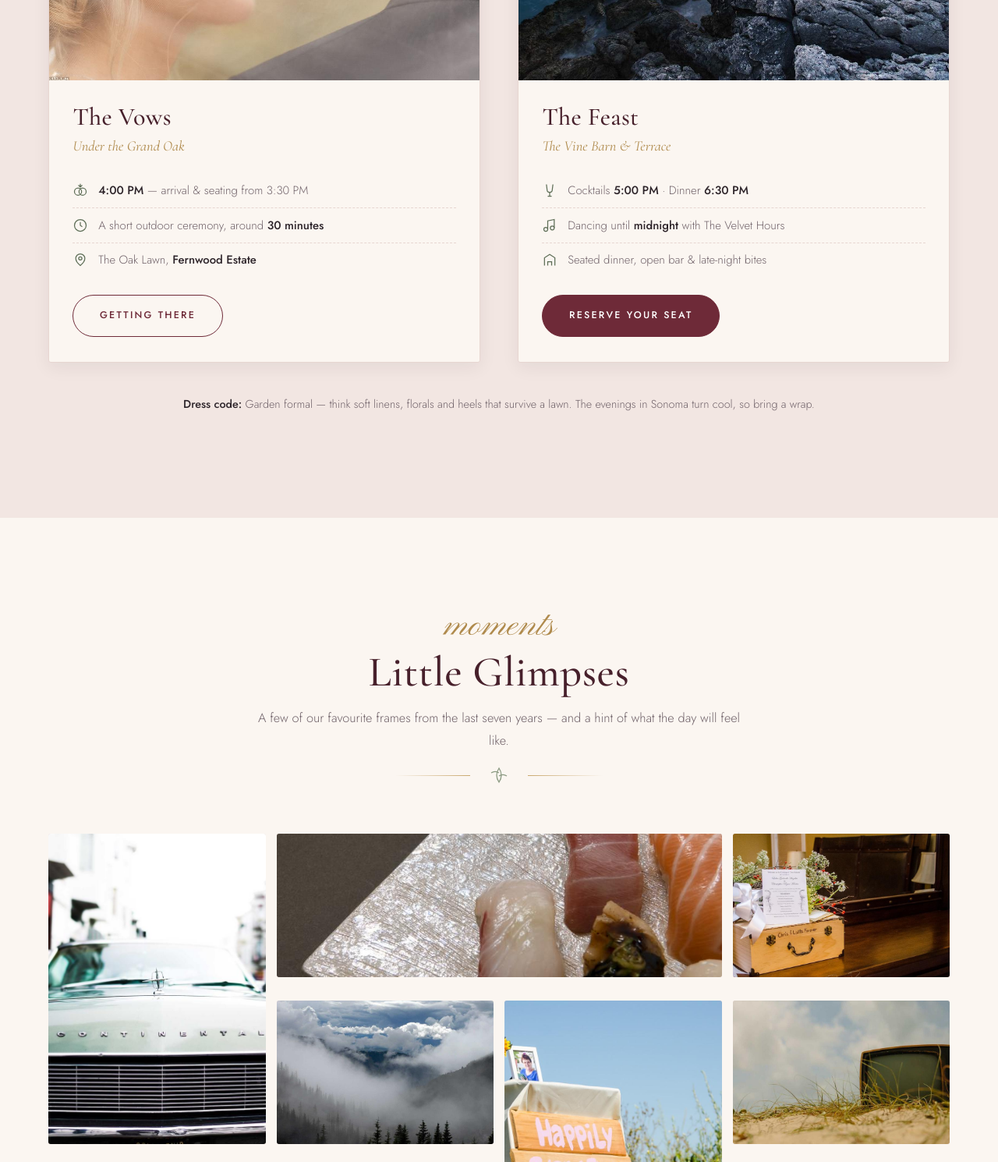
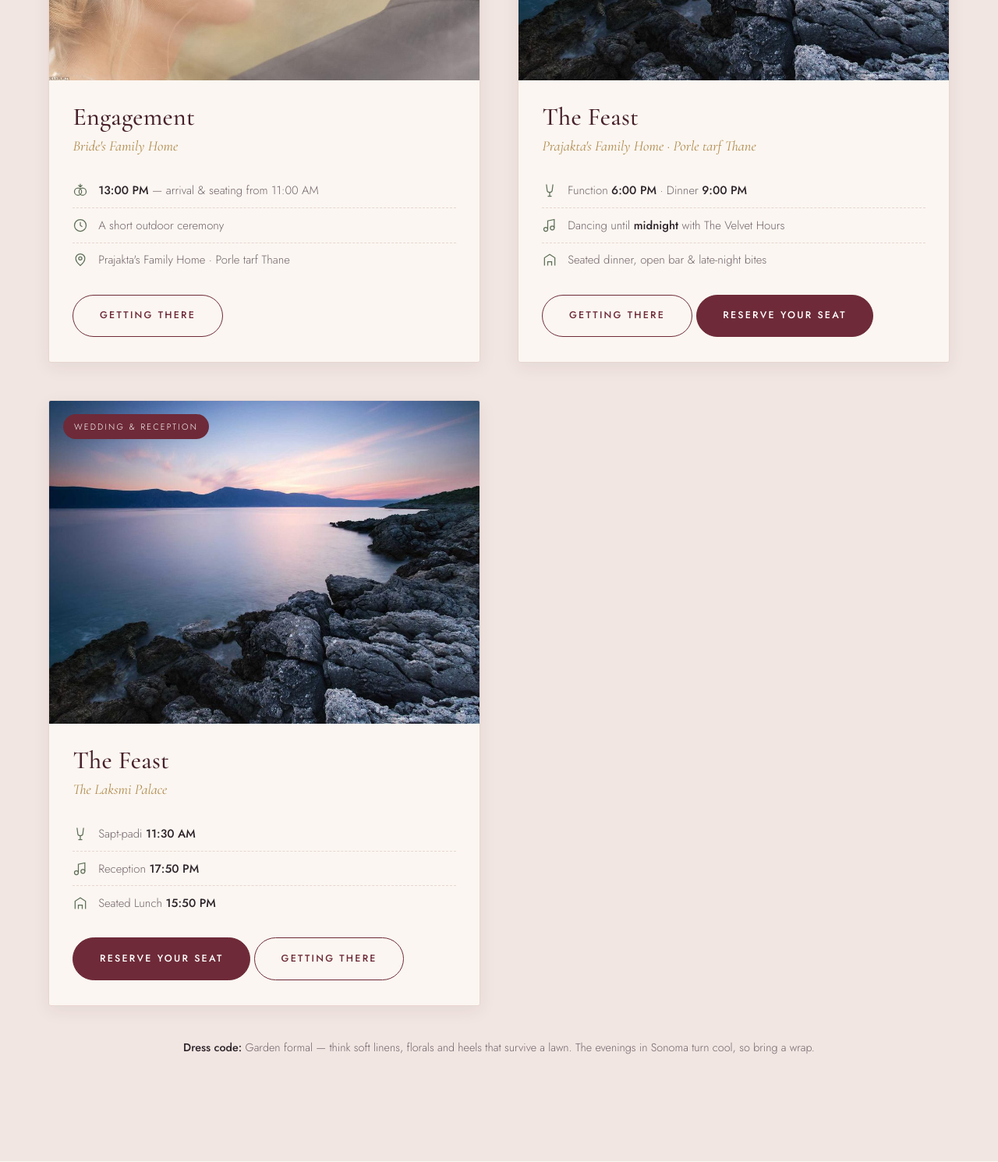
Before and after one commit to PrajaktaChechar/kupra.story, a plain HTML site: page index.html in a window 1280 px wide. Shown: the part 4940-6430 px from the top of the page at 78% size. Drawn offline with nearby package versions, Linux system fonts and the light colour scheme.

Commit message:
Update index.html

```diff
--- a/index.html
+++ b/index.html
@@ -156,7 +156,7 @@
       <div class="container">
         <div class="section-head reveal">
           <span class="eyebrow">the celebration</span>
-          <h2 id="details-title">The Details</h2>
+          <h2 id="details-title">The FunctionDetails</h2>
           <p>One estate, one unforgettable evening. Here is everything you need to know about the day itself.</p>
           <div class="sprig" aria-hidden="true"><svg viewBox="0 0 46 22" fill="none" stroke="currentColor" stroke-width="1.3"><path d="M23 2c-4 6-4 12 0 18 4-6 4-12 0-18Z"/><path d="M23 8c-3-2-7-2-10 0M23 12c3-2 7-2 10 0"/></svg></div>
         </div>
@@ -168,38 +168,39 @@
               <span class="tag">Ceremony</span>
             </div>
             <div class="detail-body">
-              <h3>The Vows</h3>
-              <p class="place">Under the Grand Oak</p>
+              <h3>Engagement</h3>
+              <p class="place">Bride's Family Home</p>
               <ul class="detail-list">
                 <li>
                   <svg viewBox="0 0 24 24" fill="none" stroke="currentColor" stroke-width="1.5" aria-hidden="true"><circle cx="8.5" cy="14" r="5.5"/><circle cx="15.5" cy="14" r="5.5"/><path d="M9 4l3 3 3-3M12 7V2"/></svg>
-                  <span><b>4:00 PM</b> &mdash; arrival &amp; seating from 3:30 PM</span>
+                  <span><b>13:00 PM</b> &mdash; arrival &amp; seating from 11:00 AM</span>
                 </li>
                 <li>
                   <svg viewBox="0 0 24 24" fill="none" stroke="currentColor" stroke-width="1.5" aria-hidden="true"><circle cx="12" cy="12" r="9"/><path d="M12 7v5l3 2"/></svg>
-                  <span>A short outdoor ceremony, around <b>30 minutes</b></span>
+                  <span>A short outdoor ceremony</span>
                 </li>
                 <li>
                   <svg viewBox="0 0 24 24" fill="none" stroke="currentColor" stroke-width="1.5" aria-hidden="true"><path d="M12 21s-7-5.6-7-11a7 7 0 0 1 14 0c0 5.4-7 11-7 11Z"/><circle cx="12" cy="10" r="2.5"/></svg>
-                  <span>The Oak Lawn, <b>Fernwood Estate</b></span>
+                  <span>Prajakta's Family Home · Porle tarf Thane</span>
                 </li>
               </ul>
-              <a href="#travel" class="btn-ec btn-ec--ghost">Getting there</a>
+              <!-- <a href="#travel" class="btn-ec btn-ec--ghost">Getting there</a> -->
+              <a href="https://maps.app.goo.gl/tqHvwuJ9mN3yAmko6" class="btn-ec btn-ec--ghost">Getting there</a>
             </div>
           </article>
 
           <article class="detail-card reveal">
             <div class="detail-frame">
               <img src="img/reception.jpg" alt="Long banquet table set for a candlelit reception" loading="lazy">
-              <span class="tag">Reception</span>
+              <span class="tag">Haldi</span>
             </div>
             <div class="detail-body">
               <h3>The Feast</h3>
-              <p class="place">The Vine Barn &amp; Terrace</p>
+              <p class="place">Prajakta's Family Home · Porle tarf Thane</p>
               <ul class="detail-list">
                 <li>
                   <svg viewBox="0 0 24 24" fill="none" stroke="currentColor" stroke-width="1.5" aria-hidden="true"><path d="M7 3l1 8a4 4 0 0 0 8 0l1-8"/><path d="M12 15v6M9 21h6"/></svg>
-                  <span>Cocktails <b>5:00 PM</b> · Dinner <b>6:30 PM</b></span>
+                  <span>Function <b>6:00 PM</b> · Dinner <b>9:00 PM</b></span>
                 </li>
                 <li>
                   <svg viewBox="0 0 24 24" fill="none" stroke="currentColor" stroke-width="1.5" aria-hidden="true"><path d="M9 18V5l10-2v13"/><circle cx="6" cy="18" r="3"/><circle cx="16" cy="16" r="3"/></svg>
@@ -210,7 +211,35 @@
                   <span>Seated dinner, open bar &amp; late-night bites</span>
                 </li>
               </ul>
+              <a href="https://maps.app.goo.gl/tqHvwuJ9mN3yAmko6" class="btn-ec btn-ec--ghost">Getting there</a>
               <a href="#rsvp" class="btn-ec">Reserve your seat</a>
+            </div>
+          </article>
+
+          <article class="detail-card reveal">
+            <div class="detail-frame">
+              <img src="img/reception.jpg" alt="Long banquet table set for a candlelit reception" loading="lazy">
+              <span class="tag">Wedding & Reception</span>
+            </div>
+            <div class="detail-body">
+              <h3>The Feast</h3>
+              <p class="place">The Laksmi Palace</p>
+              <ul class="detail-list">
+                <li>
+                  <svg viewBox="0 0 24 24" fill="none" stroke="currentColor" stroke-width="1.5" aria-hidden="true"><path d="M7 3l1 8a4 4 0 0 0 8 0l1-8"/><path d="M12 15v6M9 21h6"/></svg>
+                  <span>Sapt-padi <b>11:30 AM</b> </span>
+                </li>
+                <li>
+                  <svg viewBox="0 0 24 24" fill="none" stroke="currentColor" stroke-width="1.5" aria-hidden="true"><path d="M9 18V5l10-2v13"/><circle cx="6" cy="18" r="3"/><circle cx="16" cy="16" r="3"/></svg>
+                  <span>Reception <b>17:50 PM</b> </span>
+                </li>
+                <li>
+                  <svg viewBox="0 0 24 24" fill="none" stroke="currentColor" stroke-width="1.5" aria-hidden="true"><path d="M4 21V9l8-5 8 5v12"/><path d="M9 21v-6h6v6"/></svg>
+                  <span>Seated Lunch <b>15:50 PM</b></span>
+                </li>
+              </ul>
+              <a href="#rsvp" class="btn-ec">Reserve your seat</a>
+              <a href="https://maps.app.goo.gl/tqHvwuJ9mN3yAmko6" class="btn-ec btn-ec--ghost">Getting there</a>
             </div>
           </article>
         </div>
```
